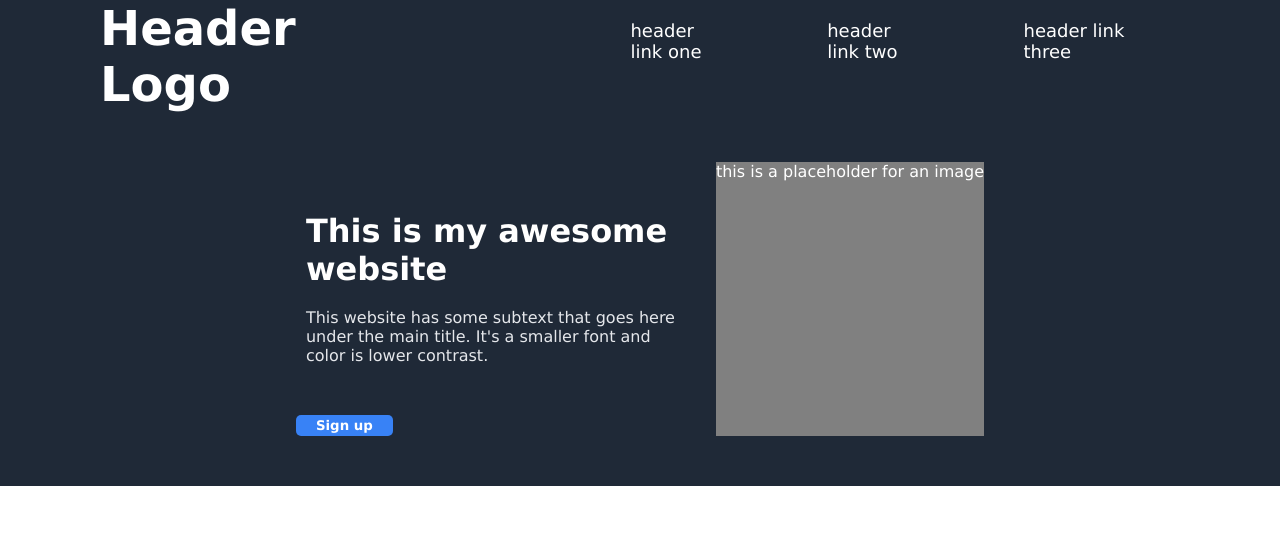
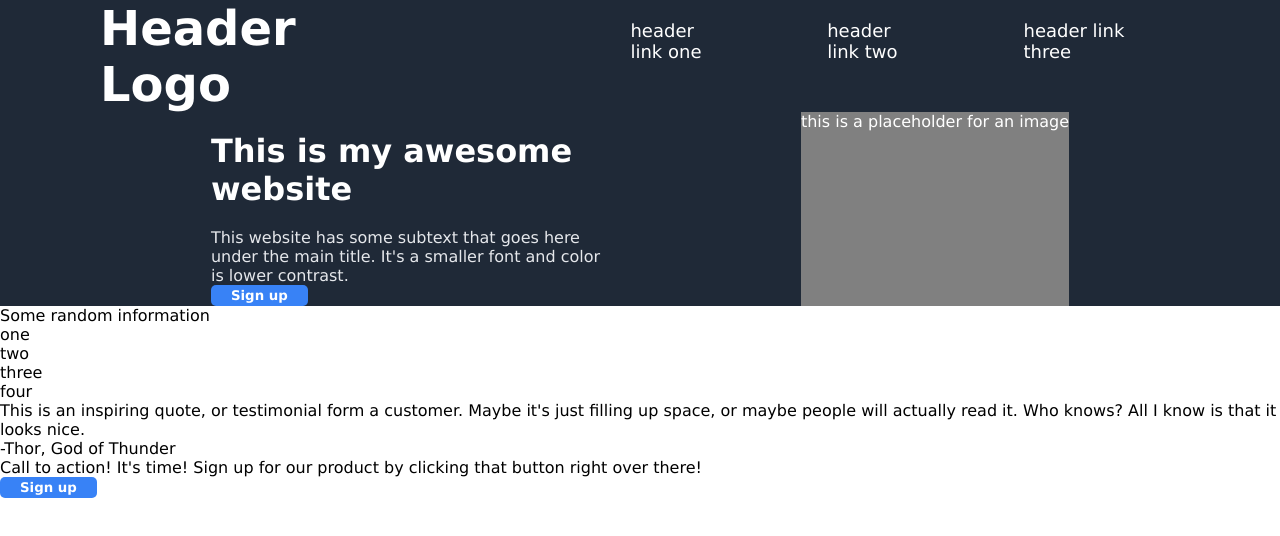
Before and after one commit to usama-bit137/landing-page, a plain HTML site: page index.html in a window 1280 px wide. Drawn offline with Linux system fonts and the light colour scheme.

Commit message:
html complete, working on css

```diff
--- a/css/style.css
+++ b/css/style.css
@@ -39,9 +39,9 @@
 }
 
 .banner-sign-up div {
-    /*hello*/
-    margin: 50px 10px;
+    justify-content: space-between;
 }
+
 
 .left-placeholder {
     background-color: #1F2937;
@@ -49,14 +49,19 @@
     color: #E5E7EB;
 }
 
+.empty {
+    display: flex;
+    width: 170px;
+    padding: 10px;
+}
+
 .left-placeholder h1 {
     color: white;
-    margin-bottom: 20px;
+    margin: 20px 0;
 }
 
 .right-placeholder {
     background-color: grey;
-    justify-content: end;
     color: white;
 }
 
--- a/index.html
+++ b/index.html
@@ -17,16 +17,42 @@
 
         <div class = "banner-sign-up">
             <div class="left-placeholder">
-                <div>
+
                 <h1>This is my awesome website</h1>
-                This website has some subtext that goes here
+
+                <div>This website has some subtext that goes here
                 under the main title. It's a smaller font and
                 color is lower contrast.</div>
                 <button class = "sign-up-button">Sign up</button>
             </div>
+            <div class = "empty"> <!--empty space--></div>
             <div class = "right-placeholder">this is a placeholder for an image</div>
+        </div>
+
+        <div class = "some-info-container">
+                <div class = "title-container"
+                    <h1>Some random information</h1>
+                </div>
+                <div class = "one">one</div>
+                <div class = "two">two</div>
+                <div class = "three">three</div>
+                <div class = "four">four</div>
+            </div>
+        </div>
+
+        <div class = "testimonials">
+
+        <div class = "quote">This is an inspiring quote, or testimonial form a customer.
+            Maybe it's just filling up space, or maybe people will actually
+            read it. Who knows? All I know is that it looks nice.
+        </div>
+        <div>-Thor, God of Thunder</div>
+
+        <div>Call to action! It's time!
+            Sign up for our product by clicking that button right over there!
+        </div>
+        <div><button class = "sign-up-button" >Sign up</button></div>
 
         </div>
-
     </body>
 </html>
```
Also changed, not shown: style.css (deleted, +0 -7 lines).
